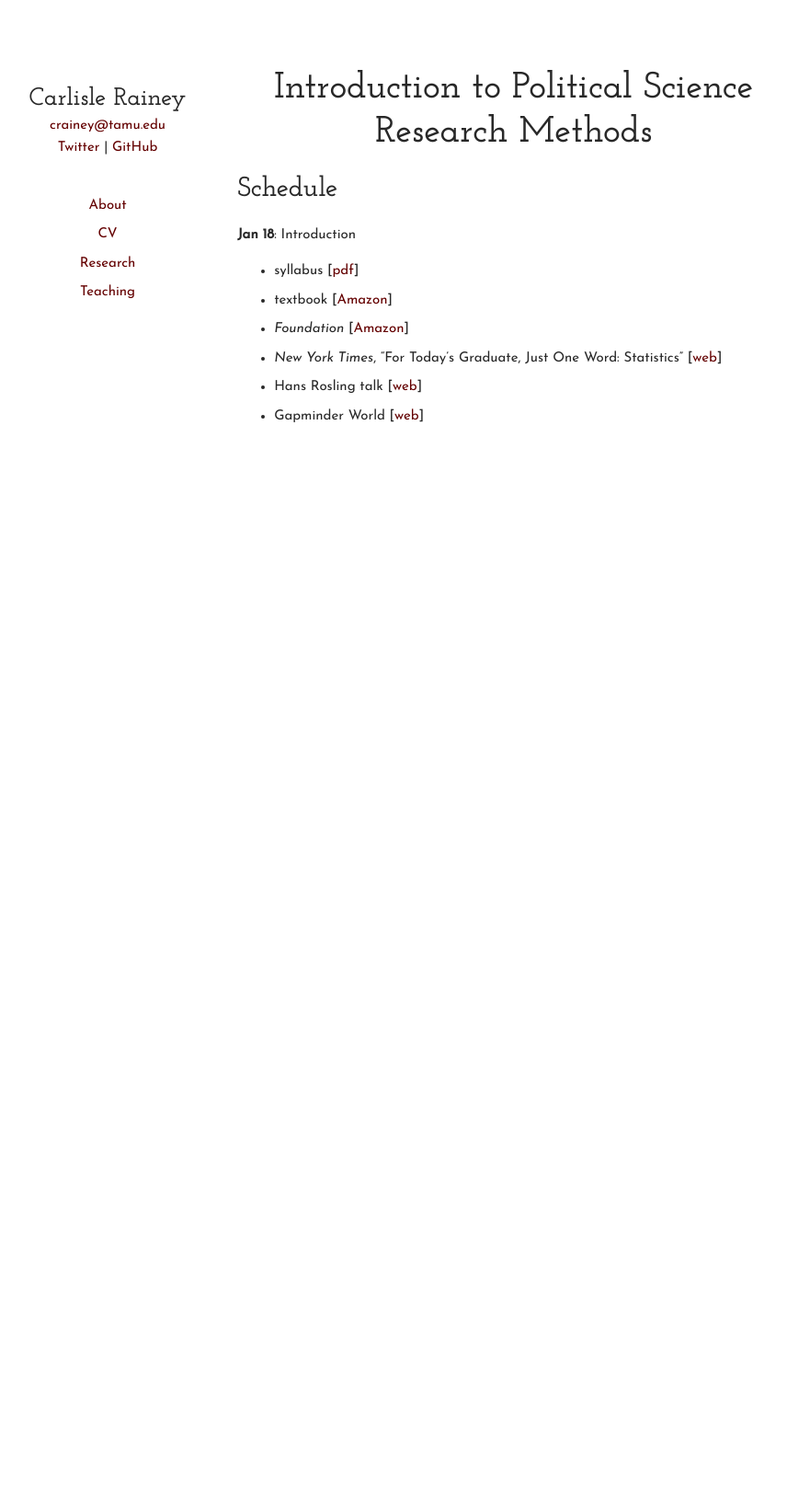
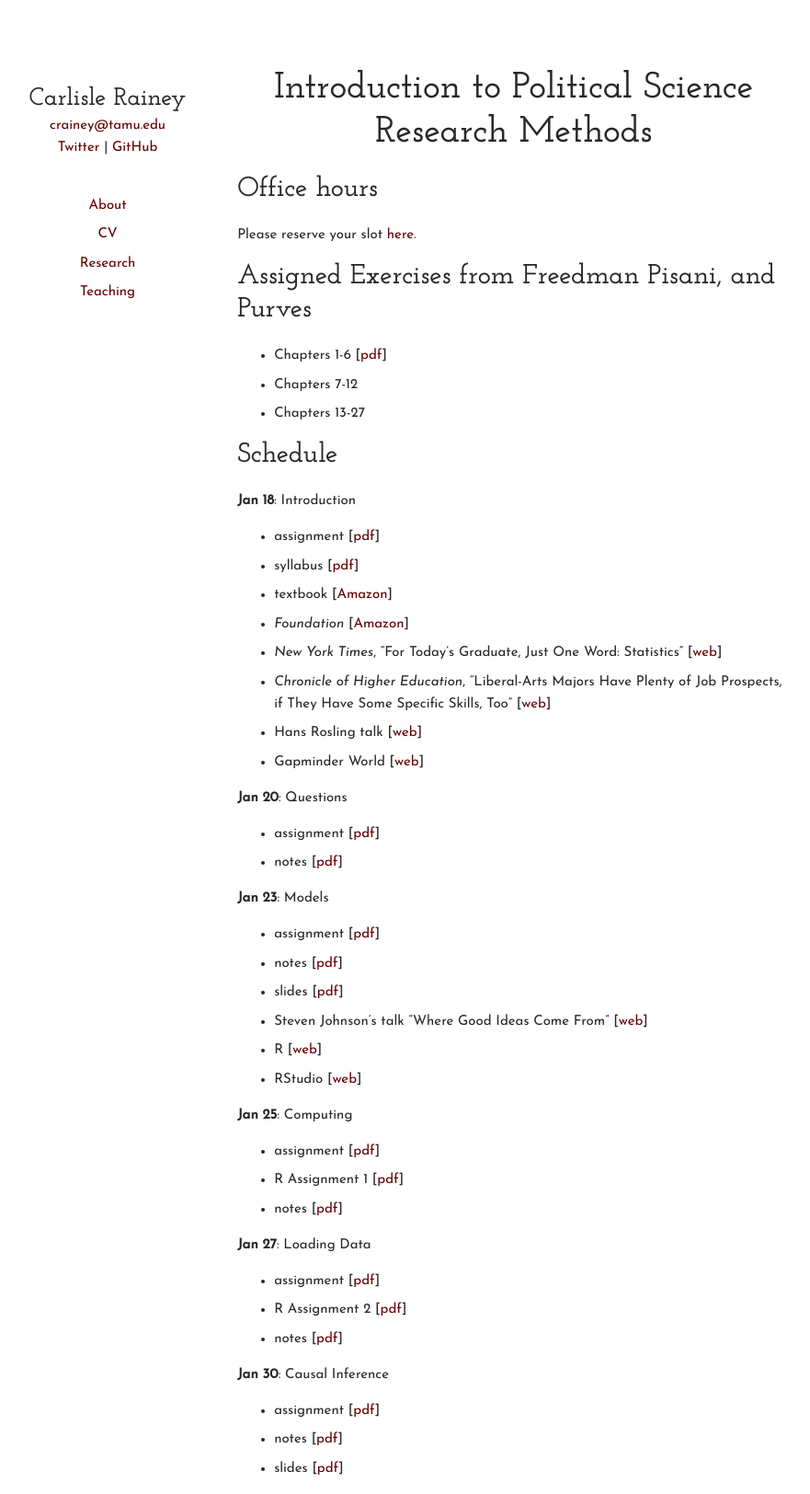
Before and after one commit to carlislerainey/carlislerainey.github.io, a Jekyll site: the page built from teaching/pols-209/index.md, in a window 1280 px wide. Shown: the whole page at 92% size, without its empty margins (204-1085 px from the left). Built offline with Jekyll 4.4.1, drawn with Linux system fonts in a browser that asks for light colours; before the commit the page ends 900 px from its top, so only the background shows below that.

Commit message:
add first 6 classes to pols 209

```diff
--- a/teaching/pols-209/index.md
+++ b/teaching/pols-209/index.md
@@ -5,12 +5,50 @@ title: POLS 209 | Carlisle Rainey
 
 # Introduction to Political Science Research Methods
 
+## Office hours
+
+Please reserve your slot [here](http://www.calendly.com/carlislerainey).
+
+## Assigned Exercises from Freedman Pisani, and Purves
+- Chapters 1-6 [[pdf](files/fpp-exercises-1.pdf)]
+- Chapters 7-12
+- Chapters 13-27
+
 ## Schedule
 
 **Jan 18**: Introduction
+- assignment [[pdf](files/assign-01-intro.pdf)]
 - syllabus [[pdf](files/syllabus.pdf)]
 - textbook [[Amazon](https://www.amazon.com/Statistics-4th-David-Freedman/dp/0393929728)]
 - *Foundation* [[Amazon](https://www.amazon.com/Foundation-Isaac-Asimov/dp/0553293354)]
 - *New York Times*, "For Today’s Graduate, Just One Word: Statistics" [[web](http://www.nytimes.com/2009/08/06/technology/06stats.html)]
+- *Chronicle of Higher Education*, "Liberal-Arts Majors Have Plenty of Job Prospects, if They Have Some Specific Skills, Too" [[web](http://www.chronicle.com/article/Liberal-Arts-Majors-Have/236749/)]
 - Hans Rosling talk [[web](https://www.ted.com/talks/hans_rosling_shows_the_best_stats_you_ve_ever_seen)]
 - Gapminder World [[web](http://www.gapminder.org/world)]
+
+**Jan 20**: Questions
+- assignment [[pdf](files/assign-02-questions.pdf)]
+- notes [[pdf](files/notes-02-questions.pdf)]
+
+**Jan 23**: Models
+- assignment [[pdf](files/assign-03-models.pdf)]
+- notes [[pdf](files/notes-03-models.pdf)]
+- slides [[pdf](files/slides-03-models.pdf)]
+- Steven Johnson's talk "Where Good Ideas Come From" [[web](http://www.ted.com/talks/steven_johnson_where_good_ideas_come_from)]
+- R [[web](https://cran.r-project.org)]
+- RStudio [[web](https://www.rstudio.com/products/rstudio/#Desktop)]
+
+**Jan 25**: Computing
+- assignment [[pdf](files/assign-04-computing.pdf)]
+- R Assignment 1 [[pdf](files/r-01.pdf)]
+- notes [[pdf](files/notes-04-computing.pdf)]
+
+**Jan 27**: Loading Data
+- assignment [[pdf](files/assign-05-loading-data.pdf)]
+- R Assignment 2 [[pdf](files/r-02.pdf)]
+- notes [[pdf](files/notes-05-loading-data.pdf)]
+
+**Jan 30**: Causal Inference
+- assignment [[pdf](files/assign-06-causal-inf.pdf)]
+- notes [[pdf](files/notes-06-causal-inf.pdf)]
+- slides [[pdf](files/slides-06-causal-inf.pdf)]
```
Also changed, not shown: 13 other files.
